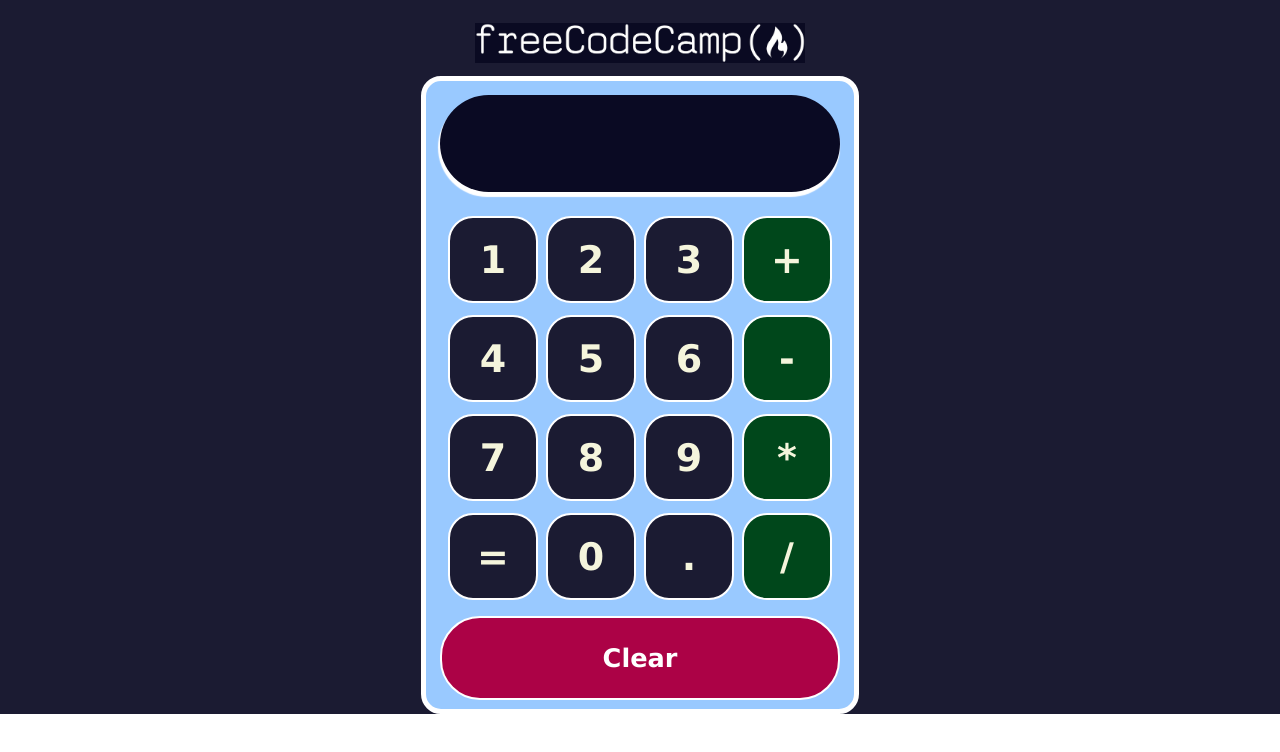
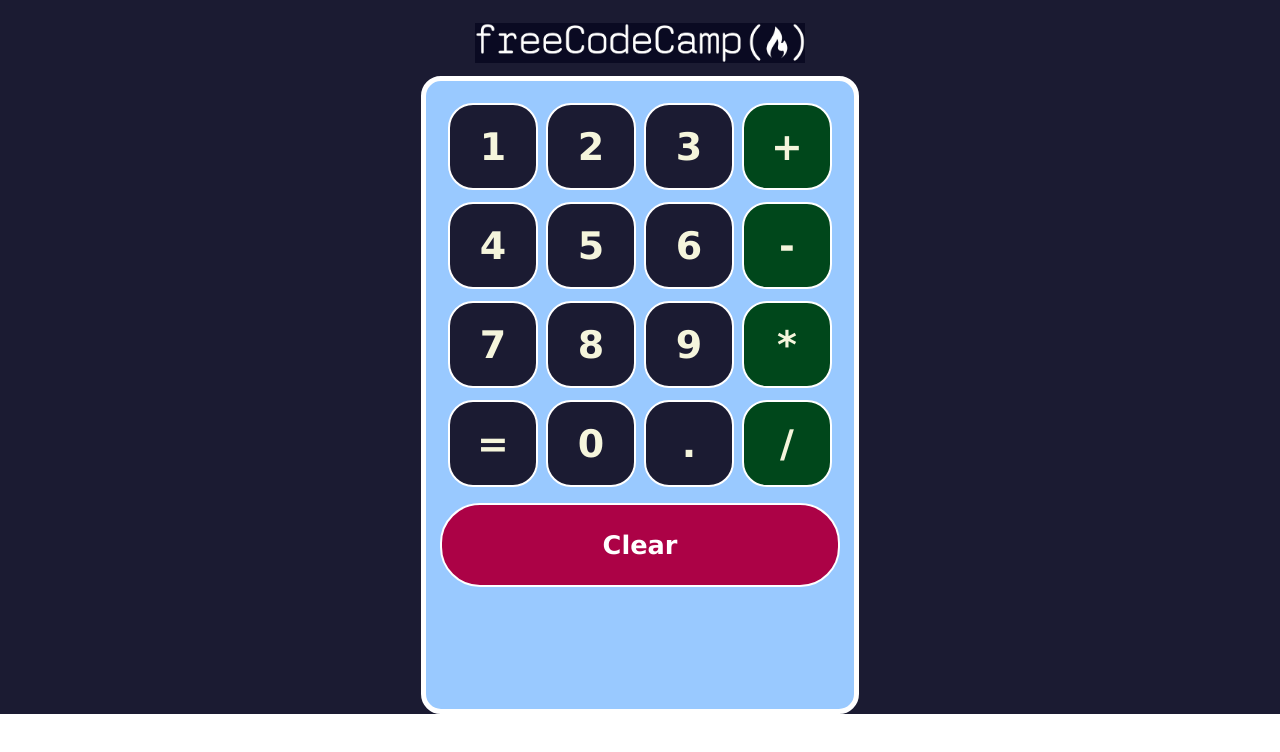
Before and after one commit to Kami17LA/react_calculator, a React (Create React App) app: page / in a window 1280 px wide. Shown: the top 752 px of the page. Built offline with nearby package versions, Linux system fonts and the light colour scheme.

Commit message:
Fixed the screen component

```diff
--- a/src/App.js
+++ b/src/App.js
@@ -7,9 +7,12 @@ import ClearBoton from './components/boton_clear/ClearBoton';
 
 function App() {
 
+/*   const [input, setInput] = useState(''); */
 
-
-
+  /* const addInput = val => {
+    setInput(input + val);
+  }
+ */
 
   return (
     <div className="App">
@@ -22,7 +25,7 @@ function App() {
       </div>
 
       <div className='calculator-container'>
-        <Pantalla/>
+        {/* <Pantalla input={input}/> */}
         <div className='file'>
           <Boton>1</Boton>
           <Boton>2</Boton>
```
